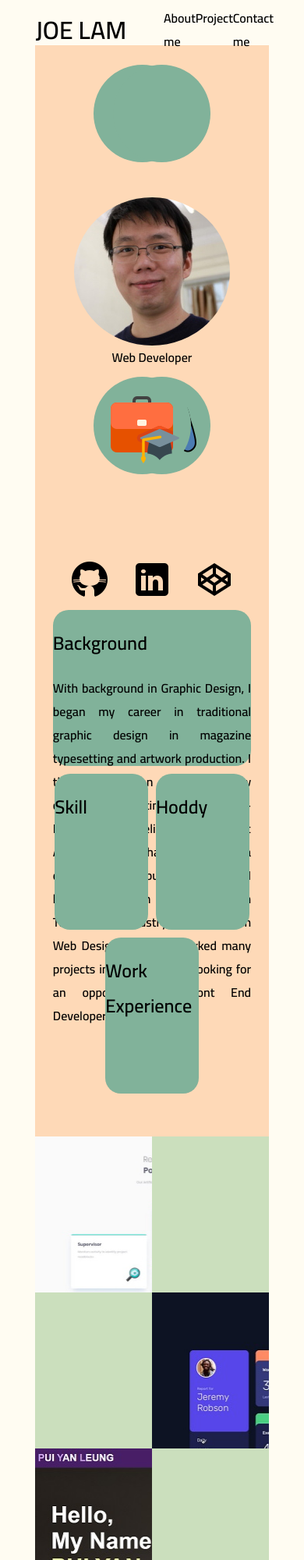
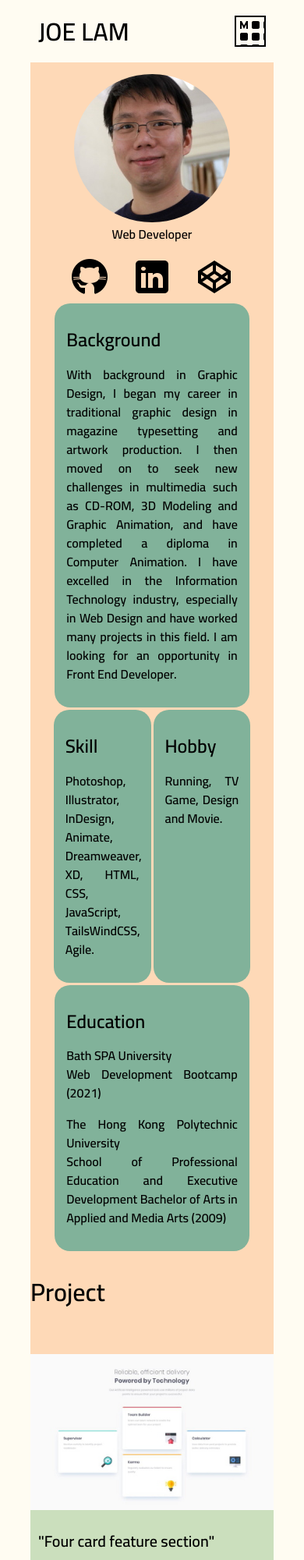
Before and after one commit to JoeLam930/BathSPAJoeLamPorfolio, a plain HTML site: page index.html in a window 390 px wide. Shown: the top 2000 px of the page at 78% size. Drawn offline with Linux system fonts and the light colour scheme.

Commit message:
MobileVersion

```diff
--- a/index.html
+++ b/index.html
@@ -13,10 +13,16 @@
         <div class="navbar">
             <div class="myName">JOE LAM</div>
             <div class="myButton">
-                <div class="Aboutme">About me</div>
-                <div class="myProjectbutton">Project</div>
-                <div class="Contactme">Contact me</div>
+                <div class="Aboutme"><a href="#JoeBackground">About me</a></div>
+                <div class="myProjectbutton"><a href="#JoeProject">Project</a></div>
+                <div class="Contactme"><a href="#JoeContact">Contact me</a></div>
             </div>
+            <div class="mobileNavbar"><a href="javascript:void(0);" onclick="showMobilemenu()" class="icon"><img src="images/icons8-moleskine-icon-50.png"></a></div>
+        </div>
+        <div id="mobileMenu">
+            <div class="mobileAboutme"><a href="#JoeBackground">About me</a></div>
+            <div class="mobileProject"><a href="#JoeProject">Project</a></div>
+            <div class="mobileContactme"><a href="#JoeContact">Contact me</a></div>
         </div>
 
         <div class="aboutMyself1">
@@ -29,39 +35,57 @@
         </div>
         <div class="aboutMyself3">
             <div class="my Hobby"></div>
-            <div class="my workExperience"></div>
+            <div class="my Education"></div>
         </div>
         <div class="myIcon">
             <div>
-            <img src="images/icons8-github-50.png" alt="Github">
+                <a href="https://github.com/JoeLam930" target="blank"><img src="images/icons8-github-50.png" alt="Github"></a>
             </div>
             <div>
-            <img src="images/icons8-linkedin-50.png" alt="LinkedIn">
+                <a href="https://www.linkedin.com/in/sing-lam-66552b20b/" target="blank"><img src="images/icons8-linkedin-50.png" alt="LinkedIn"></a>
             </div>
             <div>
-            <img src="images/icons8-codepen-50.png" alt="Code Pen">
+                <a href="https://codepen.io/joelam930" target="blank"><img src="images/icons8-codepen-50.png" alt="Code Pen"></a>
             </div>
 
         </div>
         <div class="myDetail">
-            <div class="info myBackground"><h2>Background</h2>
+            <div class="info myBackground" id="JoeBackground"><h2>Background</h2>
                 <p>With background in Graphic Design, I began my career in traditional graphic design in magazine typesetting and artwork production. I then moved on to seek new challenges in multimedia such as CD-ROM, 3D Modeling and Graphic Animation, and have completed a diploma in Computer Animation. I have excelled in the Information Technology industry, especially in Web Design and have worked many projects in this field. I am looking for an opportunity in Front End Developer.</p>
             </div>
-            <div class="info mySkill"><h2>Skill</h2></div>
-            <div class="info myHoddy"><h2>Hoddy</h2></div>
-            <div class="info myworkExperience"><h2>Work Experience</h2></div>
+            <div class="info mySkill"><h2>Skill</h2><p>Photoshop, Illustrator, InDesign, Animate, Dreamweaver, XD, HTML, CSS, JavaScript, TailsWindCSS, Agile.</p></div>
+            <div class="info myHobby"><h2>Hobby</h2><p>Running, TV Game, Design and Movie.</p></div>
+            <div class="info EducationHistory"><h2>Education</h2>
+                <p>Bath SPA University<br/>
+                Web Development Bootcamp (2021)</p>
+                <p>The Hong Kong Polytechnic University<br/>
+                School of Professional Education and Executive Development
+                Bachelor of Arts in Applied and Media Arts (2009)
+                </p>
+            </div>
         </div>
+        <h1 id="JoeProject">Project</h1>
         <div class="myProjectinfo">
             <div class="Joe Project1"></div>
-            <div class="Description"></div>
-            <div class="reverse">
+            <div class="Description">
+                <a href="https://github.com/JoeLam930/four-cards" target="blank"><h3>"Four card feature section"</h3></a>
+                <p>This was my first project using HTML and CSS, and it involved a lot layout skills such as flexbox and grid. It is completely responsive and built to designs provided by frontendmentor.io.</p>
+            </div>
+            <!--<div class="reverse">-->
             <div class="Joe Project2"></div>
-            <div class="Description"></div>
+            <div class="Description">
+                <a href="https://github.com/JoeLam930/Bath-Spa-Challenge" target="blank"><h3>"Time tracking dashboard"</h3></a>
+                <p>This was my project using HTML and Tailwind CSS framework, and it involved a lot layout skills such as flexbox and grid. It is completely responsive and built to designs provided by frontendmentor.io.</p>
             </div>
+            <!--</div>-->
             <div class="Joe Project3"></div>
-            <div class="Description"></div>
+            <div class="Description">
+                <a href="https://github.com/JoeLam930/Client_Portfolio" target="blank"><h3>"My friend Portfolio"</h3></a>
+                <p>This was my project using HTML, CSS and JavaScript, and it involved a lot layout skills such as flexbox and grid. It is completely responsive.</p>
+            </div>
         </div>
         <footer>
+            <h1 id="JoeContact">Contact Info</h1>
             <div class="contactInfo">
                 <div class="contactItem">
                 <div class="myAddress"></div>
--- a/main.css
+++ b/main.css
@@ -4,14 +4,35 @@
     font-family: 'Cairo', sans-serif;
 }
 
+a{
+    text-decoration: none;
+    color: #000000;
+}
+
+h2{
+    font-size: 1.5rem;
+    line-height: 100%;
+}
+
+h3{
+    font-size: 1.25rem;
+    line-height: 100%;
+}
+
+ul li{
+    list-style-type: none;
+}
+
 p{
     font-size: 1rem;
     text-align: justify;
+    line-height: 150%;
 }
 
 body {
     background-color: #fffcf2;
     font-family: 'Cairo';
+    margin: 0;
 }
 
 .container{
@@ -25,9 +46,26 @@ body {
 .navbar{
     display: flex;
     justify-content: space-between;
+    align-items: center;
     width: 100%;
-    height: 50px;
+/*    height: 50px;*/
     background-color: #fffcf2;
+    padding: 10px;
+}
+
+.mobileNavbar{
+    width: 40px;
+    height: 40px;
+    border: black 2.5px solid;
+    overflow: hidden;
+    display:none;
+}
+
+#mobileMenu{
+    width: 100%;
+    text-align: center;
+    background-color: #fffcf2;
+    display: none;
 }
 
 .myName{
@@ -35,6 +73,7 @@ body {
 }
 
 .myButton{
+    font-size: 1.25rem;
     display: flex;
     flex-direction: row;
     justify-content: space-between;
@@ -91,7 +130,7 @@ body {
     background-repeat: no-repeat;
     background-position: center;
     position: absolute;
-    top: 75px;
+    top: 125px;
     right: 100px;
 }
 .Skill{
@@ -99,7 +138,7 @@ body {
     background-repeat: no-repeat;
     background-position: center;
     position: absolute;
-    top: 75px;
+    top: 125px;
     left: 100px;
 }
 .Hobby{
@@ -107,15 +146,15 @@ body {
     background-repeat: no-repeat;
     background-position: center;
     position: absolute;
-    top: 475px;
+    top: 525px;
     left: 100px;
 }
-.workExperience{
+.Education{
     background-image: url("./images/icons8-internship-96.png");
     background-repeat: no-repeat;
     background-position: center;
     position: absolute;
-    top: 475px;
+    top: 525px;
     right: 100px;
 }
 .myDetail{
@@ -123,17 +162,29 @@ body {
     display: flex;
     flex-wrap: wrap;
     justify-content: center;
+    gap: 3px;
 }
 .info {
     width: 40%;
-    height: 200px;
     border-radius: 20px;
     background-color: #81b29a ;
-    margin: 5px;
+    padding: 15px;
 }
 
 .myBackground{
-    width: 85%;
+    width: 80%;
+}
+
+.mySkill{
+    width: 40%;
+}
+
+.myHobby{
+    width: 40%;
+}
+
+.EducationHistory{
+    width: 80%;
 }
 
 .myProjectinfo{
@@ -147,7 +198,7 @@ body {
     height: 200px;
 }
 
-.reverse{
+.Joe:nth-child(2){
     width: 100%;
     height: 200px;
     display:flex;
@@ -158,18 +209,28 @@ body {
     width: 50%;
     height: 200px;
     background-color: #cbdfbd;
+    padding: 10px;
 }
 
 .Project1{
     background-image: url("./images/4cardfeaturesectionlow.jpg");
+    background-repeat: no-repeat;
+    background-position: center;
+    background-size: cover;
 }
 
 .Project2{
     background-image: url("./images/active-stateslow.jpg");
+    background-repeat: no-repeat;
+    background-position: center;
+    background-size: cover;
 }
 
 .Project3{
     background-image: url("./images/Yanportfolio.jpg");
+    background-repeat: no-repeat;
+    background-position: center;
+    background-size: cover;
 }
 .myIcon{
     display: flex;
@@ -208,7 +269,7 @@ body {
     background-repeat: no-repeat;
     background-position: center;
     border-radius: 50%;
-    background-image: url(./images/icons8-blackberry-40.png);
+    background-image: url(./images/icons8-at-sign-40.png);
 }
 .myPhone{
     width: 80px;
@@ -217,5 +278,32 @@ body {
     background-repeat: no-repeat;
     background-position: center;
     border-radius: 50%;
-    background-image: url(./images/icons8-at-sign-40.png);
+    background-image: url(./images/icons8-blackberry-40.png);
 }
+
+@media screen and (max-width: 768px){
+    .Description{
+        width: 100%;
+    }
+    .Joe {
+        width: 100%;
+    }
+    .Project2{
+        width:100%;
+    }
+    .aboutMyself1{
+        display: none;
+    }
+    .aboutMyself3{
+        display: none;
+    }
+    .myButton{
+        display: none;
+    }
+    .mobileNavbar{
+        display:block;
+    }
+    .mobileMenu{
+        display:block;
+    }
+}
--- a/main.js
+++ b/main.js
@@ -0,0 +1,8 @@
+function showMobilemenu() {
+  var x = document.getElementById("mobileMenu");
+  if (x.style.display === "block") {
+    x.style.display = "none";
+  } else {
+    x.style.display = "block";
+  }
+}
```
Also changed, not shown: images/icons8-moleskine-icon-50.png (added).
